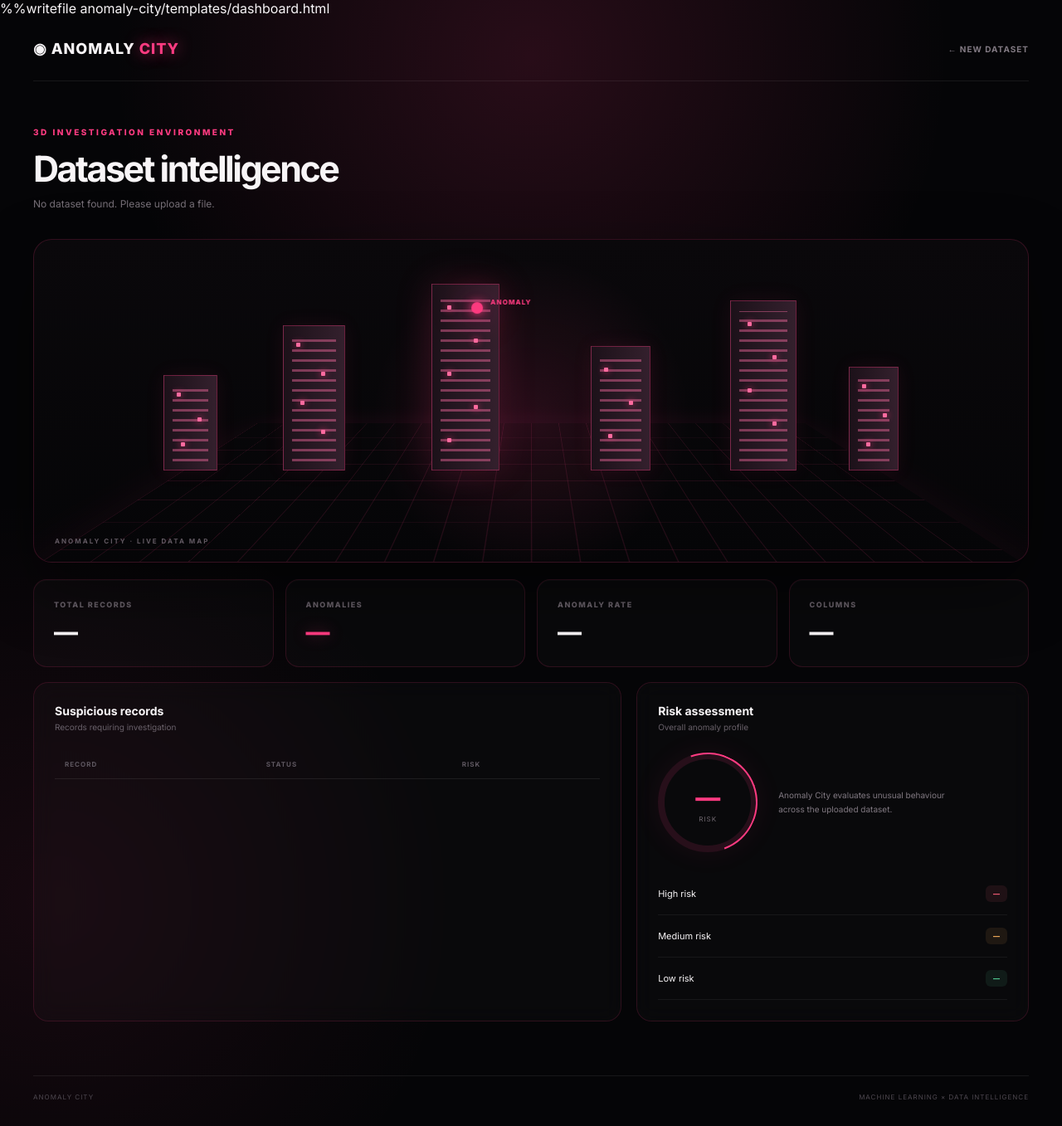
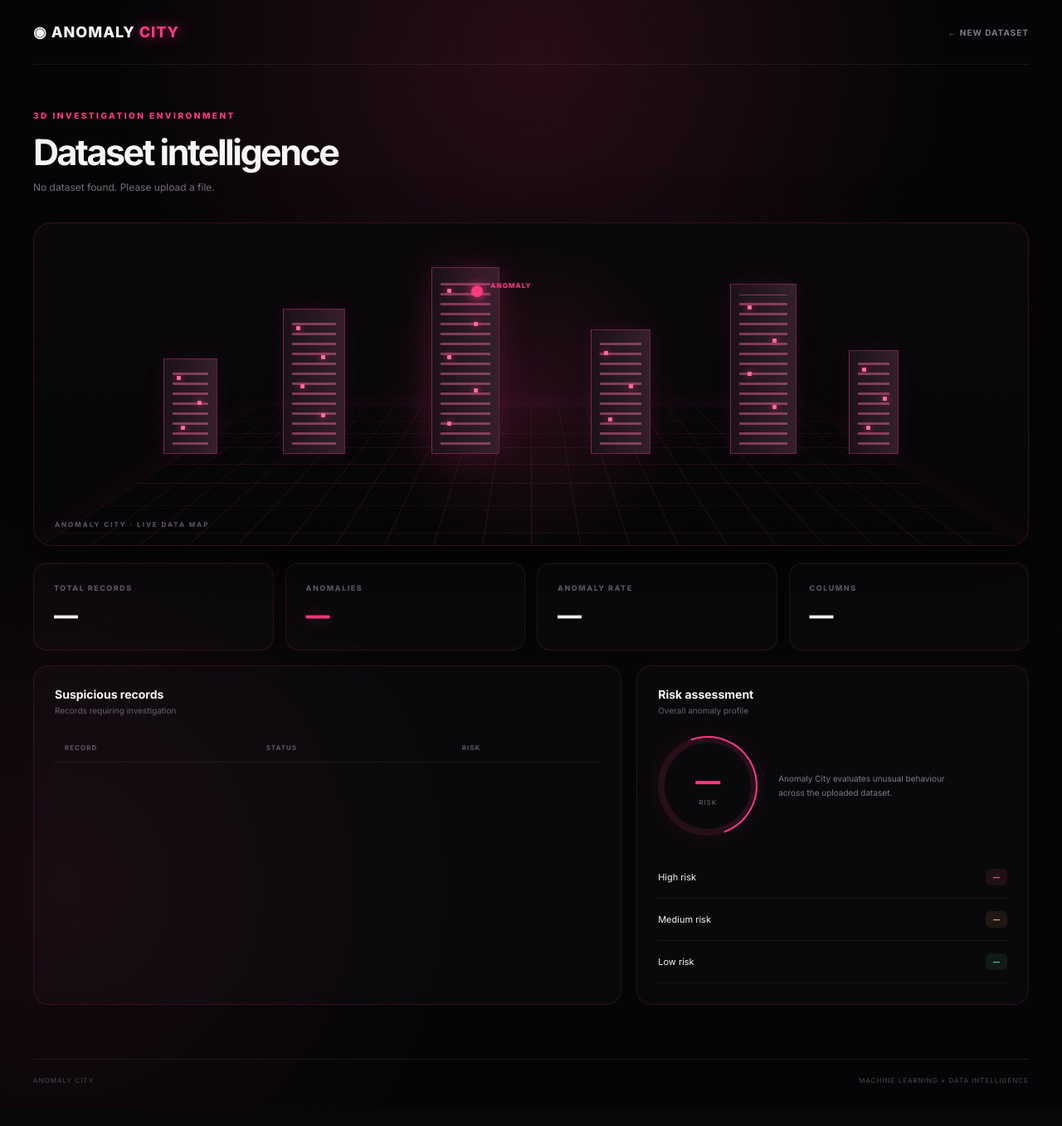
Before and after one commit to 1234rutvi/Anomaly-City-, a Flask app: page /dashboard in a window 1280 px wide. Shown: the whole page at 83% size. After the commit the page ends 1305 px from the top, so only its background shows below. Run offline with Flask 3, Linux system fonts and the light colour scheme; lists and menus that the app fills with data are empty.

Commit message:
Update dashboard.html

```diff
--- a/templates/dashboard.html
+++ b/templates/dashboard.html
@@ -1,4 +1,4 @@
-%%writefile anomaly-city/templates/dashboard.html
+
 <!DOCTYPE html>
 <html lang="en">
 
```
